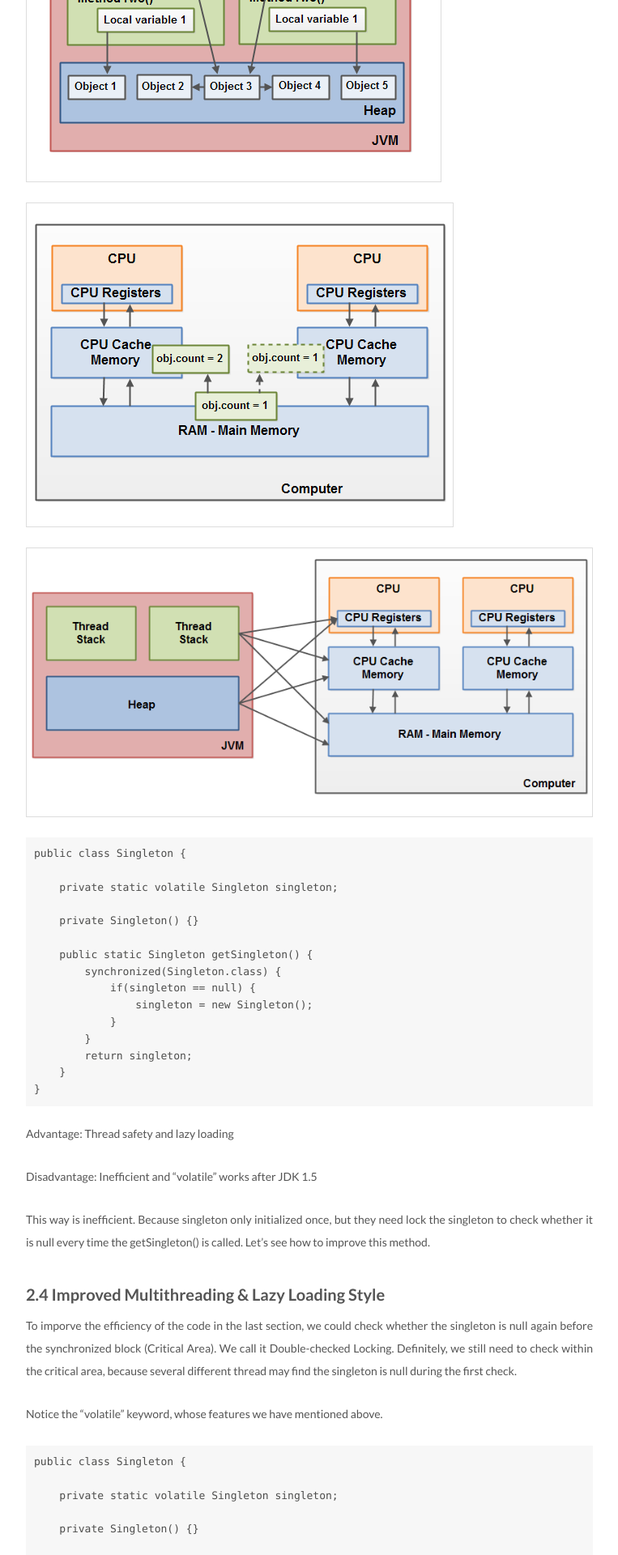
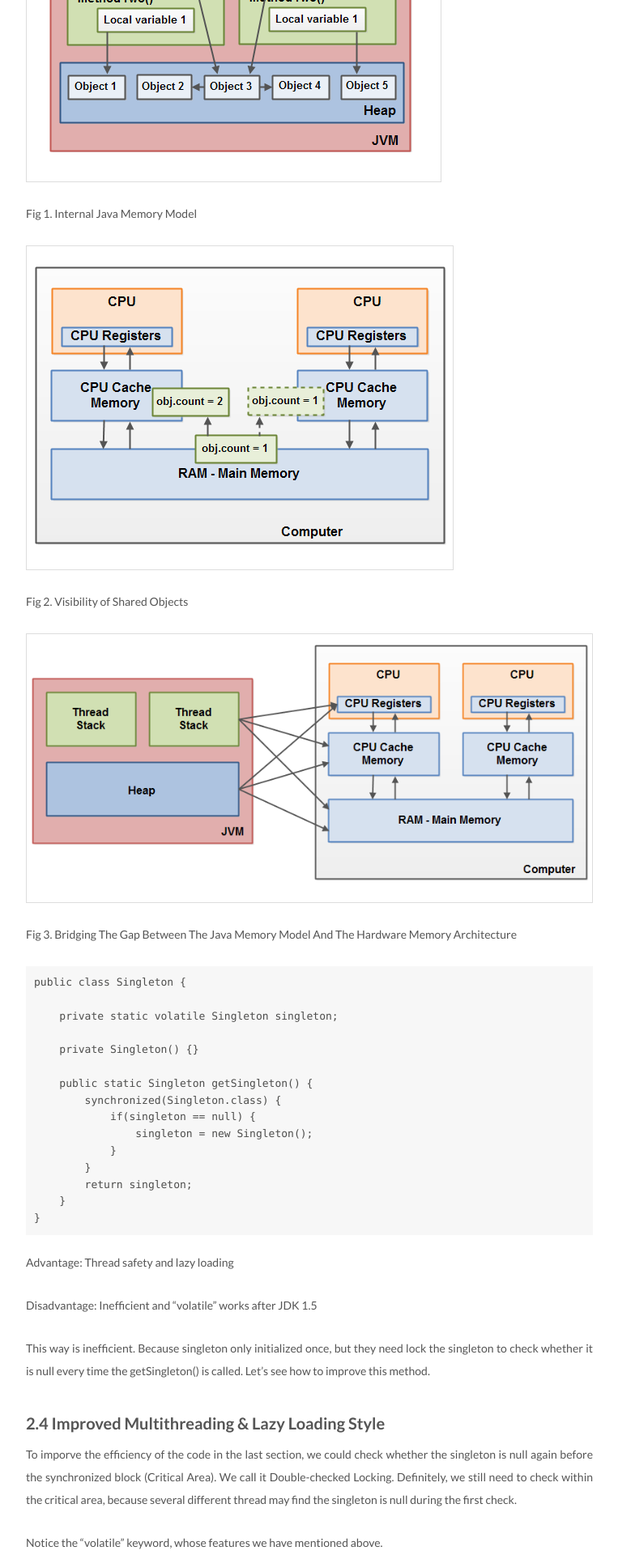
Before and after one commit to HongyangYu/hongyangyu.github.io, a Jekyll site: the page built from _posts/2018-05-31-Singleton-Pattern.md, in a window 1280 px wide. Shown: the part 2508-4428 px from the top of the page at 81% size, without its empty margins (258-1021 px from the left). Built offline with Jekyll 4.4.1, drawn with Linux system fonts in a browser that asks for light colours.

Commit message:
Update 2018-05-31-Singleton-Pattern.md

````diff
--- a/_posts/2018-05-31-Singleton-Pattern.md
+++ b/_posts/2018-05-31-Singleton-Pattern.md
@@ -78,11 +78,18 @@ There are two reasons why we need the "volatile" keyword.
 
 The synchronized block is no visibility guarantee for non-final fields memory visibility. Every thread has its own working memory, and has a copy of variables in the main memory. And all threads have to process the shared variables in their own working memory instead of the main memory. A thread cannot access other thread's working memory. Threads communicate via the main memory. Therefore, when a thread change the value of the shared variable, other threads do not know. Then we say that the shared variable made by a thread is not visible to other thread. Thus, we need the keyword "volatile". The "volatile" keyword can make sure that a given variable is read directly from main memory, and always written back to main memory when updated. Thus, the memory visibility is guaranteed. But we need to notice that the "volatile" keyword works after JDK 1.5.
 
-![Internal Java Memory Model](https://github.com/HongyangYu/hongyangyu.github.io/blob/master/images/2018-05-31-Singleton-Pattern/java-memory-model-0.png?raw=true)
+![Internal Java Memory Model](https://github.com/HongyangYu/hongyangyu.github.io/blob/master/images/2018-05-31-Singleton-Pattern/java-memory-model-0.png)
 
-![Visibility of Shared Objects](https://github.com/HongyangYu/hongyangyu.github.io/blob/master/images/2018-05-31-Singleton-Pattern/java-memory-model-1.png?raw=true)
+Fig 1. Internal Java Memory Model
 
-![Bridging The Gap Between The Java Memory Model And The Hardware Memory Architecture](https://github.com/HongyangYu/hongyangyu.github.io/blob/master/images/2018-05-31-Singleton-Pattern/java-memory-model-2.png?raw=true)
+![Visibility of Shared Objects](https://github.com/HongyangYu/hongyangyu.github.io/blob/master/images/2018-05-31-Singleton-Pattern/java-memory-model-1.png)
+
+Fig 2. Visibility of Shared Objects
+
+![Bridging The Gap Between The Java Memory Model And The Hardware Memory Architecture](https://github.com/HongyangYu/hongyangyu.github.io/blob/master/images/2018-05-31-Singleton-Pattern/java-memory-model-2.png)
+
+Fig 3. Bridging The Gap Between The Java Memory Model And The Hardware Memory Architecture
+
 
 ```
 public class Singleton {
````
